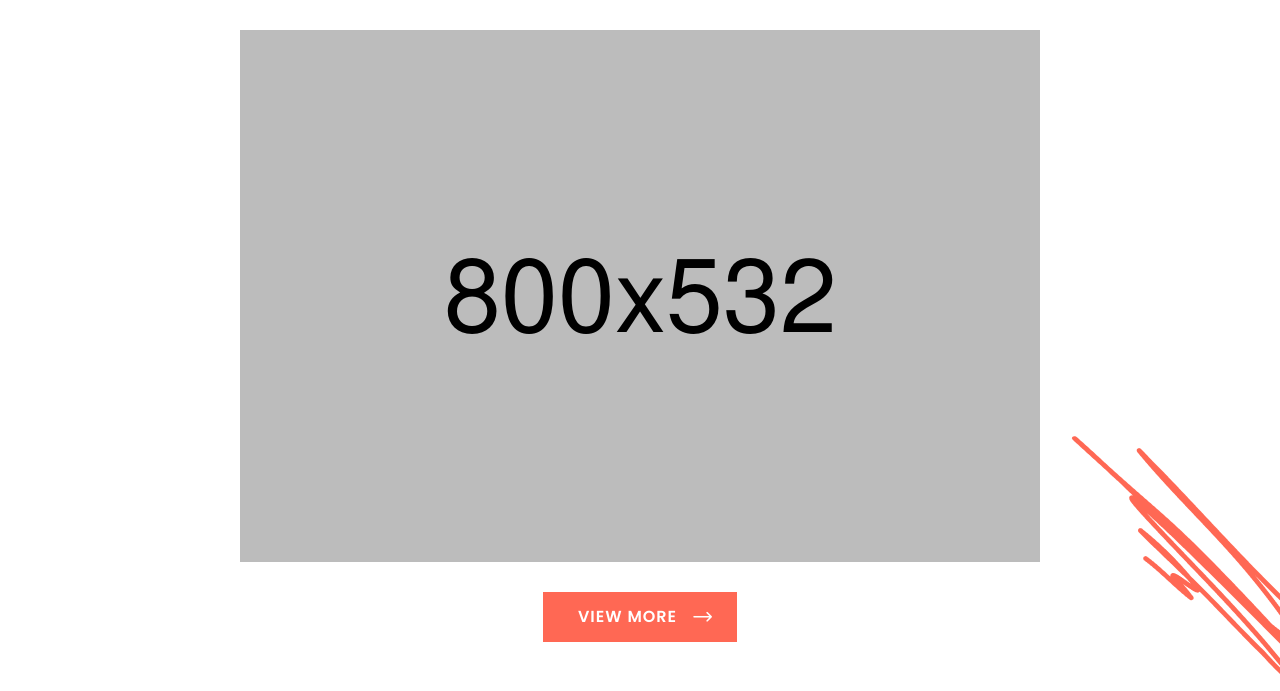
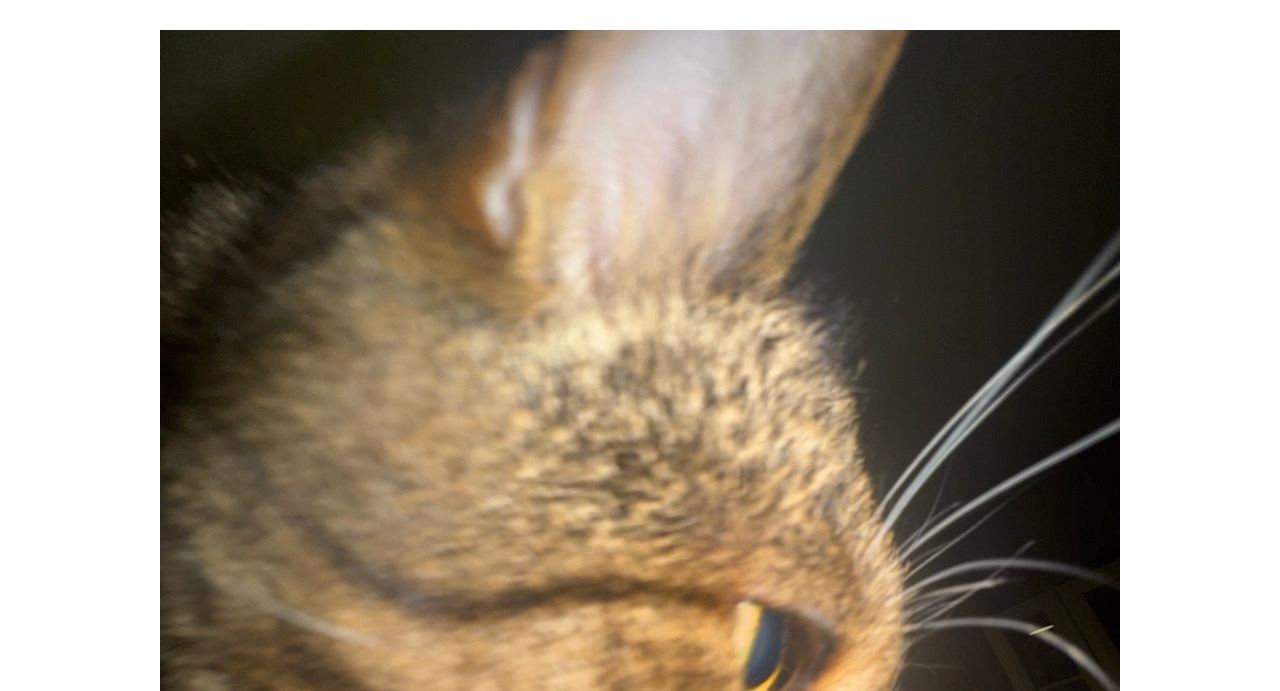
Before and after one commit to ffxxrrttzz/Matrix, a plain HTML site: page index-2.html in a window 1280 px wide. Shown: the part 469-1160 px from the top of the page. Drawn offline with Linux system fonts and the light colour scheme; files whose address does not match are found by name; a web font is replaced by a local one.

Commit message:
Добавил фотку котика

```diff
--- a/index-2.html
+++ b/index-2.html
@@ -238,7 +238,7 @@
                     <div class="banner__two wow slideInRight animated animated" data-wow-delay="200ms" data-wow-duration="1500ms" style="visibility: visible; animation-duration: 1500ms; animation-delay: 200ms; animation-name: slideInRight;">
                         <div class="banner_image">
                             <figure>
-                                <img src="assets/images/banner/banner-two.png" alt="Banner Image">
+                                <img src="assets/images/CatPhoto.jpg" alt="Banner Image">
                             </figure>
                         </div>
                     </div>
```
Also changed, not shown: assets/images/CatPhoto.jpg (added).
